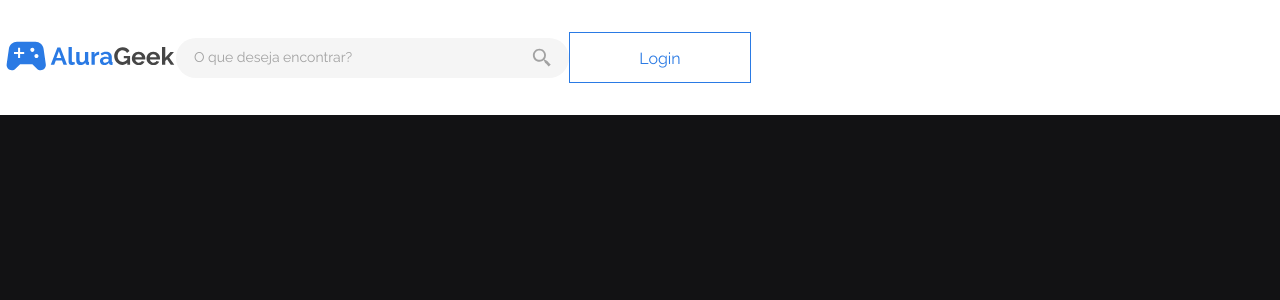
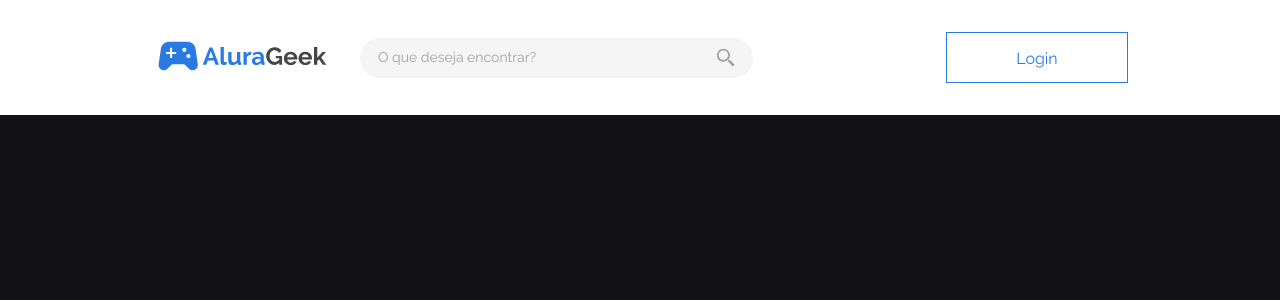
Before and after one commit to artenlf/alurageek, a Next.js app: page / in a window 1280 px wide. Shown: the top 300 px of the page. Built offline with nearby package versions, Linux system fonts and the light colour scheme.

Commit message:
adds desktop spacing to header

```diff
--- a/src/components/Header/Logo/index.tsx
+++ b/src/components/Header/Logo/index.tsx
@@ -1,7 +1,9 @@
 import styled from "styled-components";
 import Image from "next/image";
 
-const LogoContainer = styled.div``;
+const LogoContainer = styled.div`
+  margin-right: 32px;
+`;
 
 const Logo = () => {
   return (
--- a/src/components/Header/index.tsx
+++ b/src/components/Header/index.tsx
@@ -1,24 +1,29 @@
 import React from "react";
 import styled from "styled-components";
+import Wrapper from "../Wrapper";
 import SearchBar from "./SearchBar";
 import Logo from "./Logo";
 import Button from "../Button";
 
-const Container = styled.header`
+const HeaderContainer = styled.header`
   align-items: center;
   background-color: #ffffff;
   display: flex;
+  justify-content: space-between;
   height: 115px;
+  padding: 0 152px;
   width: 100vw;
 `;
 
 const Header = () => {
   return (
-    <Container>
-      <Logo />
-      <SearchBar />
+    <HeaderContainer>
+      <Wrapper>
+        <Logo />
+        <SearchBar />
+      </Wrapper>
       <Button>Login</Button>
-    </Container>
+    </HeaderContainer>
   );
 };
 
--- /dev/null
+++ b/src/components/Wrapper/index.jsx
@@ -0,0 +1,8 @@
+import styled from "styled-components";
+
+const Wrapper = styled.div`
+  align-items: center;
+  display: flex;
+`;
+
+export default Wrapper;
```
Also changed, not shown: src/components/Container/index.jsx (deleted, +0 -9 lines).
